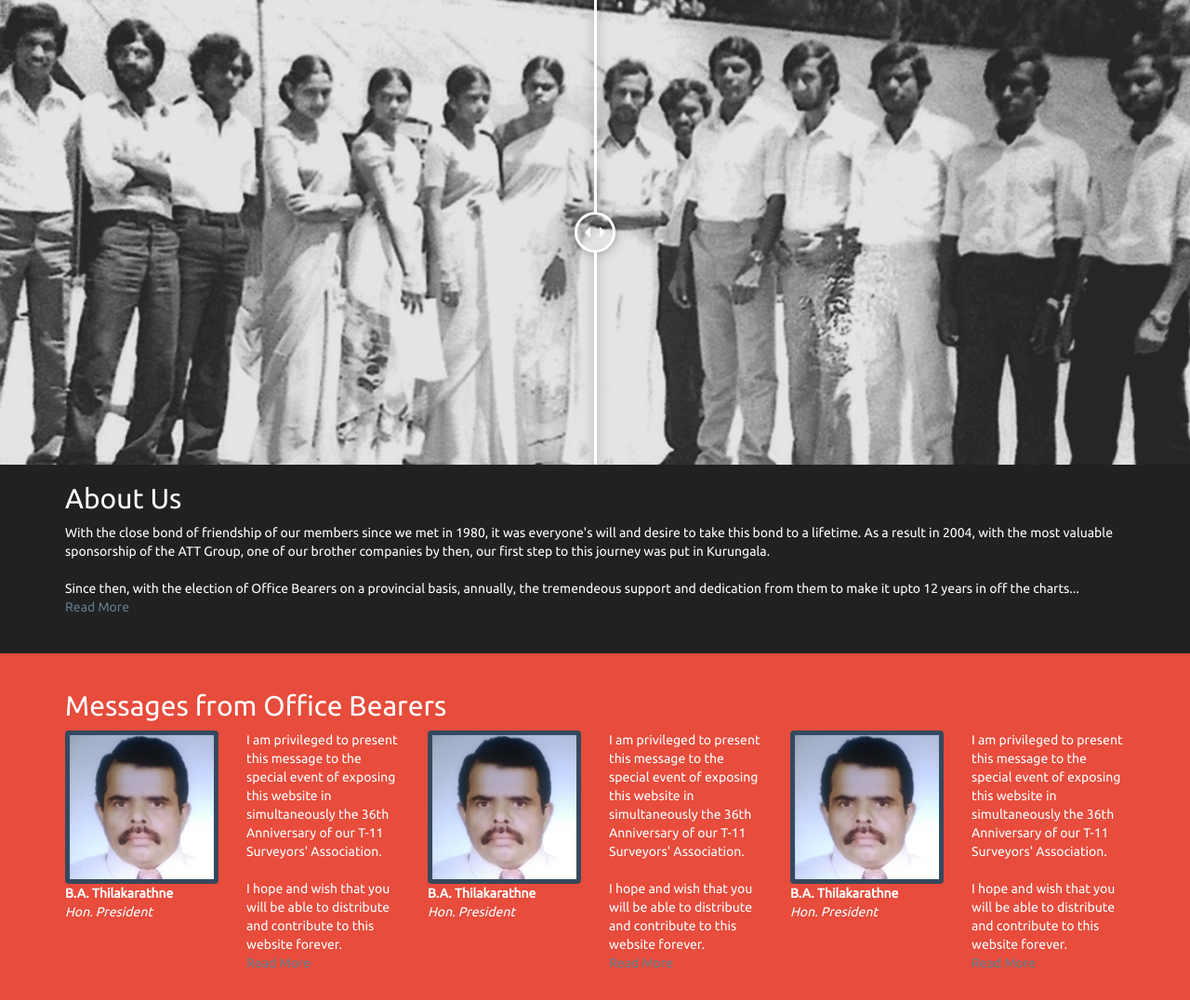
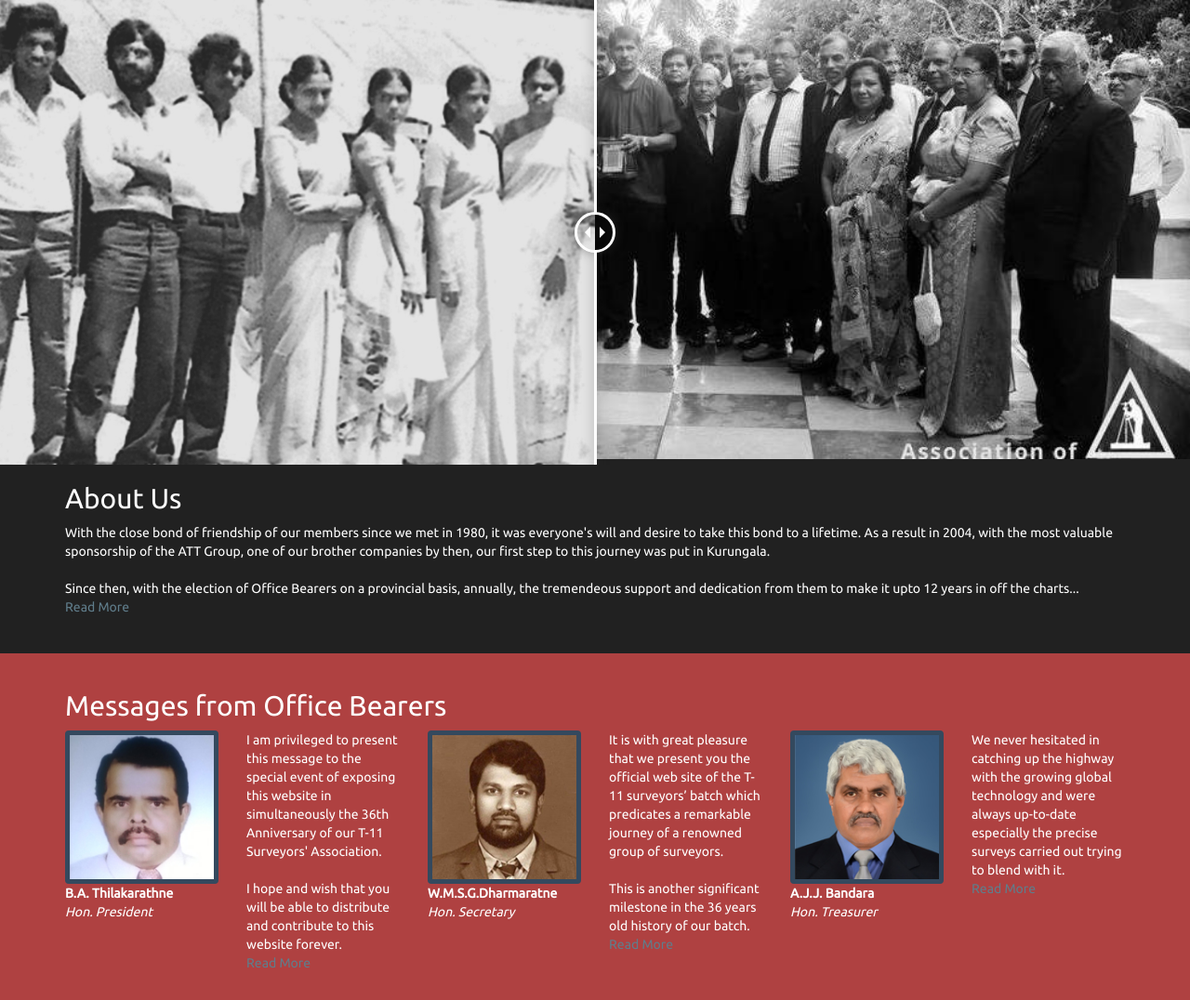
Before and after one commit to nandunbandara/t11online, a PHP site: page / in a window 1280 px wide. Shown: the part 50-1126 px from the top of the page at 93% size. Run offline with PHP 8.4, Linux system fonts and the light colour scheme.

Commit message:
home page messages fixed color issue

```diff
--- a/v2.0/assets/css/style.css
+++ b/v2.0/assets/css/style.css
@@ -30,7 +30,7 @@
 .t-msg{
     padding-top: 20px;
     padding-bottom: 30px;
-    background-color: #e74c3c;
+    background-color: #af4141;
     color: white;
 }
 
--- a/v2.0/index.html
+++ b/v2.0/index.html
@@ -55,7 +55,7 @@
 <!--THEN AND NOW Photo sider-->
     <div id="slider">
         <img src="assets/images/slider/bg2.jpg">
-        <img src="assets/images/slider/bg2.jpg">
+        <img src="assets/images/slider/now2.jpg" width="1500">
     </div>
 
     <script>
@@ -86,19 +86,19 @@
     <div class="t-msg">
         <div class="container">
             <div class="row">
-                <div class="col-md-6">
+                <div class="col-md-6" id="t-msg-title">
                     <h2>Messages from Office Bearers</h2>
                 </div>
             </div>
             <div class="row">
                 <div class="col-md-4">
                     <div class="row">
-                            <div class="col-md-6">
+                        <div class="col-md-6 t-msg-img-title">
                             <img src="assets/images/messages/presi.jpg" class="img img-responsive img-thumbnail"><br>
                             <b>B.A. Thilakarathne</b><br>
                             <i>Hon. President</i>
                         </div>
-                            <div class="col-md-6">
+                        <div class="col-md-6 t-msg-content">
                             I am privileged to present this message to the special event of exposing
                             this website in simultaneously the 36th Anniversary of our T-11 Surveyors' Association.<br><br>
                             I hope and wish that you will be able to distribute and contribute to this website forever.
@@ -108,30 +108,30 @@
                 </div>
                 <div class="col-md-4">
                     <div class="row">
-                        <div class="col-md-6">
-                            <img src="assets/images/messages/presi.jpg" class="img img-responsive img-thumbnail"><br>
-                            <b>B.A. Thilakarathne</b><br>
-                            <i>Hon. President</i>
+                        <div class="col-md-6 t-msg-img-title">
+                            <img src="assets/images/messages/secret.jpg " class="img img-responsive img-thumbnail"><br>
+                            <b>W.M.S.G.Dharmaratne</b><br>
+                            <i>Hon. Secretary</i>
                         </div>
-                        <div class="col-md-6">
-                            I am privileged to present this message to the special event of exposing
-                            this website in simultaneously the 36th Anniversary of our T-11 Surveyors' Association.<br><br>
-                            I hope and wish that you will be able to distribute and contribute to this website forever.
+                        <div class="col-md-6 t-msg-content">
+                            It is with great pleasure that we present you the official web site of the T-11 surveyors’ batch
+                            which predicates a remarkable journey of a renowned group of surveyors.
+                            <br><br>This is another significant milestone in the 36 years old history of our batch.
                             <br> <a href="#">Read More</a>
                         </div>
                     </div>
+
                 </div>
                 <div class="col-md-4">
                     <div class="row">
-                        <div class="col-md-6">
-                            <img src="assets/images/messages/presi.jpg" class="img img-responsive img-thumbnail"><br>
-                            <b>B.A. Thilakarathne</b><br>
-                            <i>Hon. President</i>
+                        <div class="col-md-6 t-msg-img-title">
+                            <img src="assets/images/messages/treasurer.jpg" class="img img-responsive img-thumbnail"><br>
+                            <b>A.J.J. Bandara</b><br>
+                            <i>Hon. Treasurer</i>
                         </div>
-                        <div class="col-md-6">
-                            I am privileged to present this message to the special event of exposing
-                            this website in simultaneously the 36th Anniversary of our T-11 Surveyors' Association.<br><br>
-                            I hope and wish that you will be able to distribute and contribute to this website forever.
+                        <div class="col-md-6 t-msg-content">
+                            We never hesitated in catching up the highway with the growing global technology and
+                            were always up-to-date especially the precise surveys carried out trying to blend with it.
                             <br> <a href="#">Read More</a>
                         </div>
                     </div>
@@ -145,9 +145,13 @@
 
 <!--scripts-->
 <script>
-    window.sr = ScrollReveal();
+    window.sr = ScrollReveal({ duration: 1000 });
     sr.reveal('#t-about-title');
     sr.reveal('#t-about-content');
+//    messages
+    sr.reveal('#t-msg-title');
+    sr.reveal('.t-msg-img-title');
+    sr.reveal('.t-msg-content');
 </script>
 </body>
 </html>
```
Also changed, not shown: v2.0/assets/images/slider/now2.jpg. Lines whose indentation alone changed are shown as unchanged.
